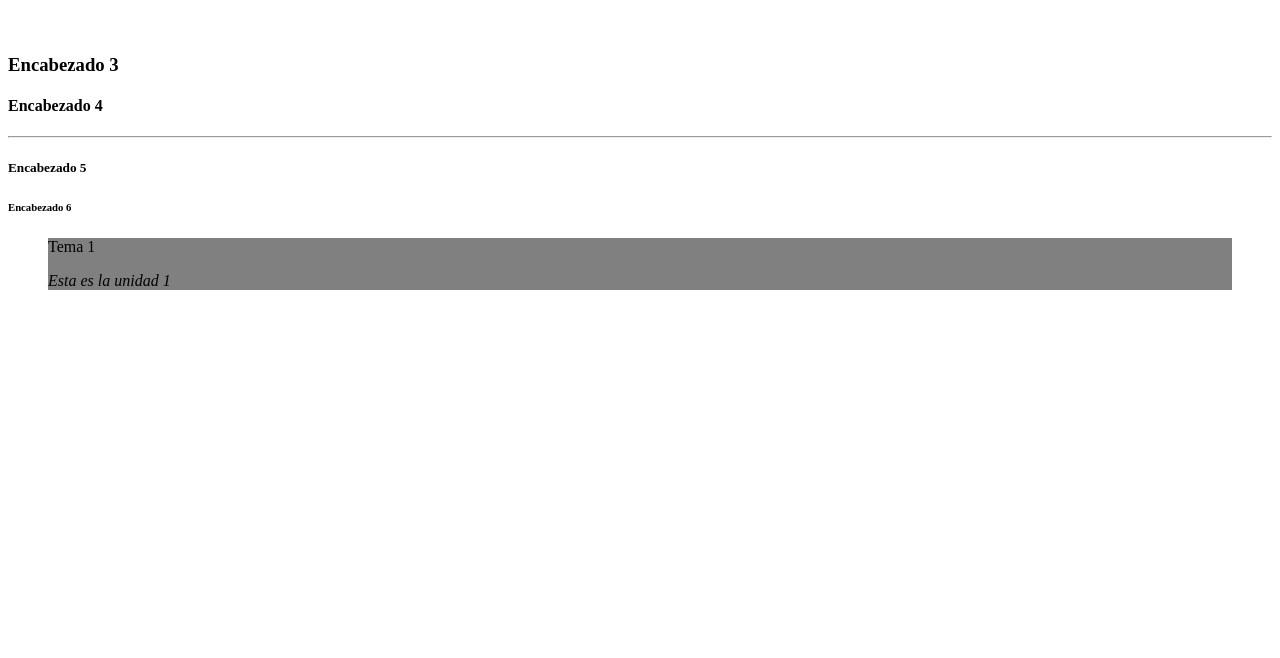
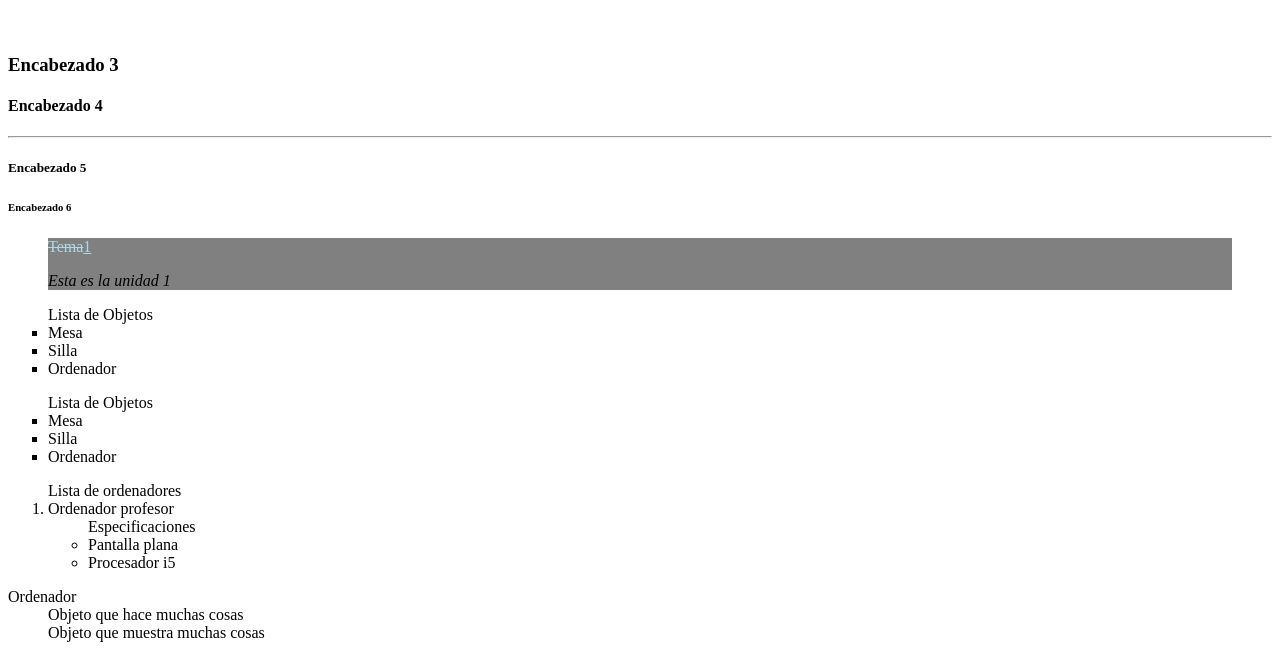
Before and after one commit to juaquitob/LM---1-ASIR, a plain HTML site: page index.html in a window 1280 px wide. Shown: the part 285-943 px from the top of the page. Before the commit the page ends 800 px from the top, so only its background shows below. Drawn offline with Linux system fonts and the light colour scheme.

Commit message:
Añadiendo listas, etiqueta span

```diff
--- a/index.html
+++ b/index.html
@@ -27,8 +27,39 @@
         <h6>Encabezado 6</h6>
         <!--Párrafo avanzado (añade por la izquierda y la derecha)-->
         <blockquote style="background:gray;">
-            Tema 1
+            <span style="color:lightblue"><del>Tema</del><ins>1</ins></span>
             <p><i>Esta es la unidad 1</i></p>
         </blockquote>
+        <!--Listas desordenadas-->
+        <ul type="square"> <!--Existen  square, circle y disc-->
+            Lista de Objetos
+            <li>Mesa</li>
+            <li>Silla</li>
+            <li>Ordenador</li>
+        </ul>
+        <!--Aquí como se haría con css-->
+        <ul style="list-style-type: square;"> <!--De este modo hay mucha más variedad de estilos-->
+            Lista de Objetos
+            <li>Mesa</li>
+            <li>Silla</li>
+            <li>Ordenador</li>
+        </ul>
+        <!--Listas ordenadas-->
+        <ol>
+            Lista de ordenadores
+            <li>Ordenador profesor</li>
+                <ul>
+                    Especificaciones
+                    <li>Pantalla plana</li>
+                    <li>Procesador i5</li>
+                </ul>
+        </ol>
+        <!--Listas de definición-->
+        <dl>
+            <dt>Ordenador</dt>
+            <dd>Objeto que hace muchas cosas</dd>
+            <dt></dt>
+            <dd>Objeto que muestra muchas cosas</dd>
+        </dl>
     </body>
 </html>
```
